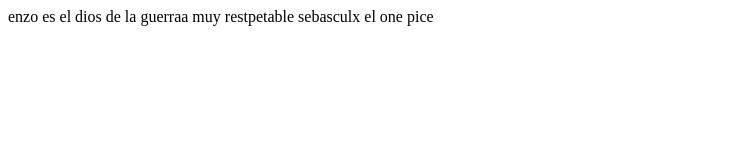
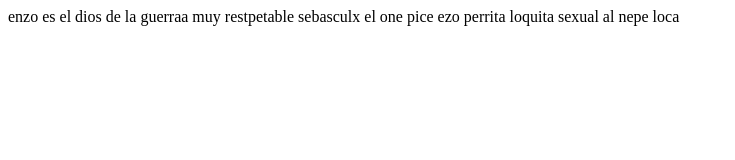
Before and after one commit to TwiLight24/GITCONPRUEBASEBASCUL, a plain HTML site: page index.html in a window 1280 px wide. Shown: the whole page, without its empty margins (0-735 px from the left). Drawn offline with Linux system fonts and the light colour scheme.

Commit message:
Update index.html
preuevba

```diff
--- a/index.html
+++ b/index.html
@@ -8,5 +8,7 @@
 <body>
     enzo es el dios de la guerraa muy restpetable
     sebasculx el one pice
+
+    ezo perrita loquita sexual al nepe loca
 </body>
 </html>
```
